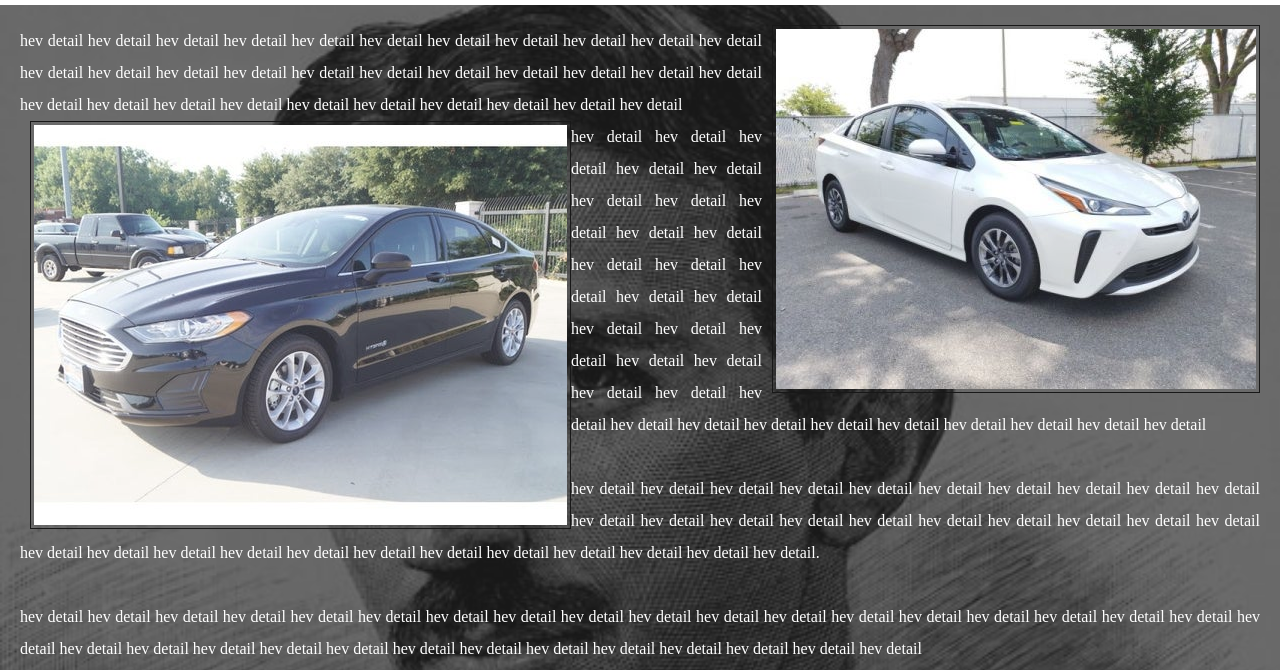
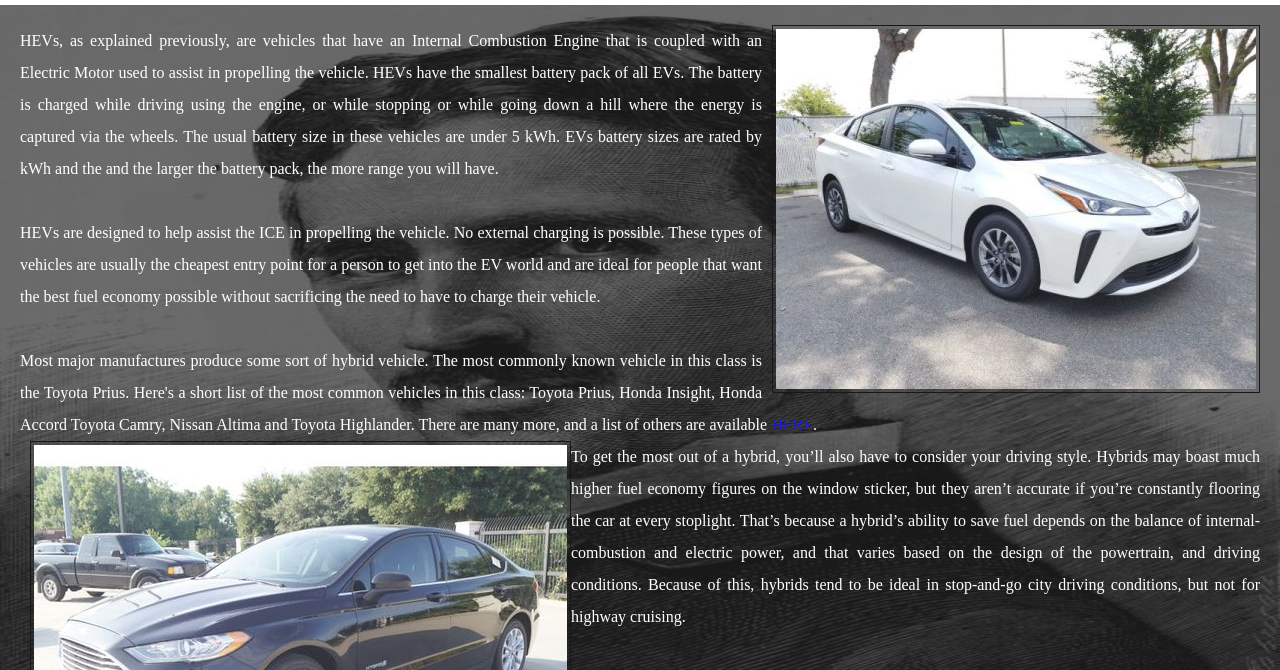
Before and after one commit to mustangrog/Roger-Dungan-Capstone-Project, a website: page hevdetail/index.html in a window 1280 px wide. Shown: the part 130-800 px from the top of the page. Drawn offline with nearby package versions, Linux system fonts and the light colour scheme.

Commit message:
Delete filler code, add <p> content, add images

```diff
--- a/hevdetail/index.html
+++ b/hevdetail/index.html
@@ -37,45 +37,51 @@
     <main>
         <p><img src="../prius2.jpg" class="hevDetailPrius"  alt="image of a Toyota
           Prius" title="Toyota Prius hybrid">
-          hev detail hev detail hev detail hev detail
-          hev detail hev detail hev detail hev detail
-          hev detail hev detail hev detail hev detail
-          hev detail hev detail hev detail hev detail
-          hev detail hev detail hev detail hev detail
-          hev detail hev detail hev detail hev detail
-          hev detail hev detail hev detail hev detail
-          hev detail hev detail hev detail hev detail
+          HEVs, as explained previously, are vehicles that have an Internal Combustion
+          Engine that is coupled with an Electric Motor used to assist in propelling
+          the vehicle.  HEVs have the smallest battery pack of all EVs.  The battery is
+          charged while driving using the engine, or while stopping or while going down
+          a hill where the energy is captured via the wheels.  The usual battery size
+          in these vehicles are under 5 kWh.  EVs battery sizes are rated by kWh and the
+          and the larger the battery pack, the more range you will have.
+          <br>
+          <br>
+          HEVs are designed to help assist the ICE in propelling the vehicle.  No external
+          charging is possible.  These types of vehicles are usually the cheapest entry
+          point for a person to get into the EV world and are ideal for people that want
+          the best fuel economy possible without sacrificing the need to have to charge their
+          vehicle.
+          <br>
+          <br>
+          Most major manufactures produce some sort of hybrid vehicle.  The most commonly
+          known vehicle in this class is the Toyota Prius.  Here's a short list of the
+          most common vehicles in this class: Toyota Prius, Honda Insight, Honda Accord
+          Toyota Camry, Nissan Altima and Toyota Highlander.
+          There are many more, and a list of others are available
+          <a href="https://en.wikipedia.org/wiki/List_of_hybrid_vehicles" target="-blank"
+          >HERE</a>.
           <br>
           <img src="../fusion.jpg" class="hevDetailFusion"
           alt="image of Ford Fusion Hybrid" title="Ford Fusion Hybrid">
-          hev detail hev detail hev detail hev detail
-          hev detail hev detail hev detail hev detail
-          hev detail hev detail hev detail hev detail
-          hev detail hev detail hev detail hev detail
-          hev detail hev detail hev detail hev detail
-          hev detail hev detail hev detail hev detail
-          hev detail hev detail hev detail hev detail
-          hev detail hev detail hev detail hev detail
+          To get the most out of a hybrid, you’ll also have to consider your driving style.
+          Hybrids may boast much higher fuel economy figures on the window sticker, but they
+          aren’t accurate if you’re constantly flooring the car at every stoplight. That’s
+          because a hybrid’s ability to save fuel depends on the balance of internal-combustion
+          and electric power, and that varies based on the design of the powertrain, and
+          driving conditions. Because of this, hybrids tend to be ideal in stop-and-go city
+          driving conditions, but not for highway cruising.
           <br>
           <br>
-          hev detail hev detail hev detail hev detail
-          hev detail hev detail hev detail hev detail
-          hev detail hev detail hev detail hev detail
-          hev detail hev detail hev detail hev detail
-          hev detail hev detail hev detail hev detail
-          hev detail hev detail hev detail hev detail
-          hev detail hev detail hev detail hev detail
-          hev detail hev detail hev detail hev detail.
+          Finally, it’s important to note that not all hybrids are created equal.
+          The “hybrid” label is an umbrella term that just identifies a vehicle as being
+          propelled by two types of power supply, most typically, by a gasoline engine and
+          electric motor.
           <br>
           <br>
-          hev detail hev detail hev detail hev detail
-          hev detail hev detail hev detail hev detail
-          hev detail hev detail hev detail hev detail
-          hev detail hev detail hev detail hev detail
-          hev detail hev detail hev detail hev detail
-          hev detail hev detail hev detail hev detail
-          hev detail hev detail hev detail hev detail
-          hev detail hev detail hev detail hev detail
+          A hybrid car can be a great way to save money on gas, provided you pick the right
+          one and have a good idea of how it will be used before you buy. With so many hybrids
+          on the market, and with more coming in the next few years, there is certainly no
+          shortage of options.
         </p>
         <div class="cta-div-home">
           <a href="../learn/" class="cta-btn-choose">Back</a>
```
